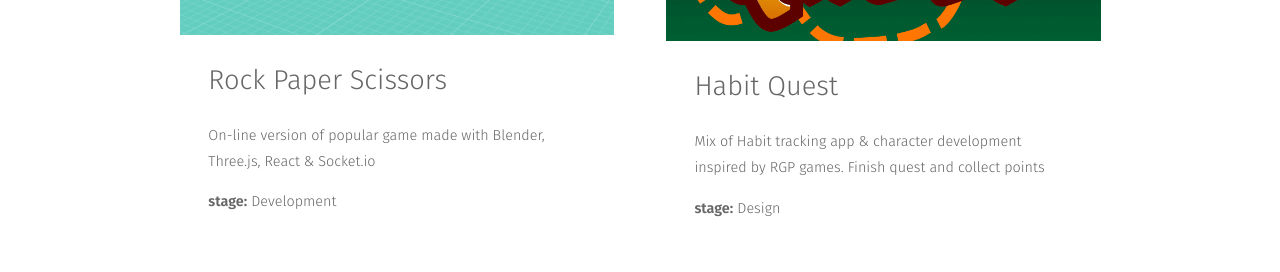
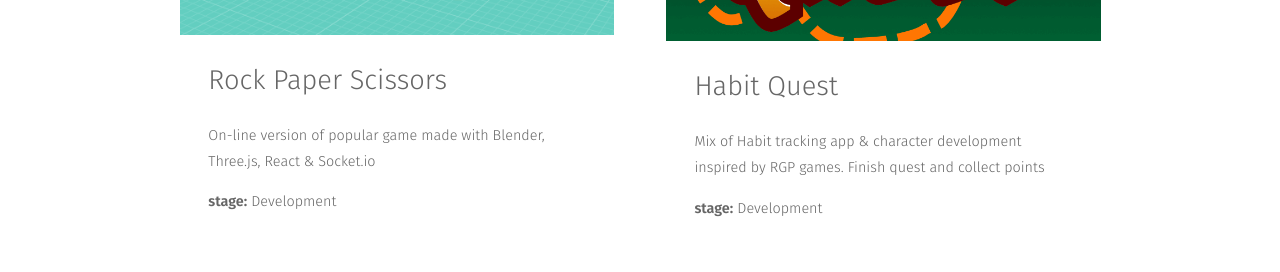
Before and after one commit to lukaszlukasiewicz/lukasiewicz.dev, a Next.js app: page /about in a window 1280 px wide. Shown: the part 2489-2761 px from the top of the page. Built offline with nearby package versions, Linux system fonts and the light colour scheme; no server answers.

Commit message:
Refactor Projects component, separate project to new component

```diff
--- a/components/Projects/Projects.tsx
+++ b/components/Projects/Projects.tsx
@@ -2,6 +2,7 @@ import Styles from './Projects.module.scss'
 import { motion } from 'framer-motion'
 import AnimateInView from 'components/AnimateInView/AnimateInView'
 import useI18nContent from 'hooks/useI18nContent'
+import { MdTitle } from 'react-icons/md'
 
 const headerVariants = {
   visible: { y: 0, opacity: 1, transition: { type: "spring" } },
@@ -29,10 +30,12 @@ const localeContent = {
     stage: "stage",
     projects: [
       {
+        image: "rps.png",
         title: "Rock Paper Scissors",
         description: "On-line version of popular game made with Blender, Three.js, React & Socket.io",
       },
       {
+        image: "habitquest.png",
         title: "Habit Quest",
         description: "Mix of Habit tracking app & character development inspired by RGP games. Finish quest and collect points",
       }
@@ -43,10 +46,12 @@ const localeContent = {
     stage: "status",
     projects: [
       {
+        image: "rps.png",
         title: "Rock Paper Scissors",
         description: "Wersja on-line popularnej gry stworzona przy użyciu Blendera, Three.js, React i Socket.io",
       },
       {
+        image: "habitquest.png",
         title: "Habit Quest",
         description: "Mieszanka aplikacji do śledzenia nawyków i rozwoju postaci inspirowana grami RGP. Ukończ zadanie i zbieraj punkty",
       }
@@ -54,29 +59,38 @@ const localeContent = {
   }
 }
 
+type project = {
+  title: string,
+  description: string,
+  image: string,
+}
+
+type projectProps = {
+  project: project,
+  index: number,
+}
+
+const Project = ({ project: project, index }: projectProps) => {
+
+  const { stage } = useI18nContent(localeContent)
+  const { image, title, description } = project
+  return <div>
+    <motion.img variants={getImageVariants(index)} src={`/${image}`} alt={title} />
+    <motion.div variants={getDescriptionVariants(index + 1)} className={Styles.Projects__project_description}>
+      <h3>{title}</h3>
+      <p>{description}</p>
+      <p><strong>{stage}:</strong> Development</p>
+    </motion.div>
+  </div>
+}
 
 
-const Projects: React.FC = () => {
-  const { header, stage, projects } = useI18nContent(localeContent)
+const Projects = () => {
+  const { header, projects } = useI18nContent(localeContent)
   return <div>
     <motion.h2 variants={headerVariants}>{header}</motion.h2>
     <AnimateInView className={Styles.Projects}>
-      <div>
-        <motion.img variants={getImageVariants(1)} src="/rps.png" alt="Rock paper scissors" />
-        <motion.div variants={getDescriptionVariants(2)} className={Styles.Projects__project_description}>
-          <h3>{projects[0].title}</h3>
-          <p>{projects[0].description}</p>
-          <p><strong>{stage}:</strong> Development</p>
-        </motion.div>
-      </div>
-      <div>
-        <motion.img variants={getImageVariants(2)} src="/habitquest.png" alt="Rock paper scissors" />
-        <motion.div variants={getDescriptionVariants(3)} className={Styles.Projects__project_description}>
-          <h3>{projects[1].title}</h3>
-          <p>{projects[1].description}</p>
-          <p><strong>{stage}:</strong> Design</p>
-        </motion.div>
-      </div>
+      {projects.map((project: project, index: number) => <Project key={index} project={project} index={index} />)}
     </AnimateInView>
   </div>
 }
```
